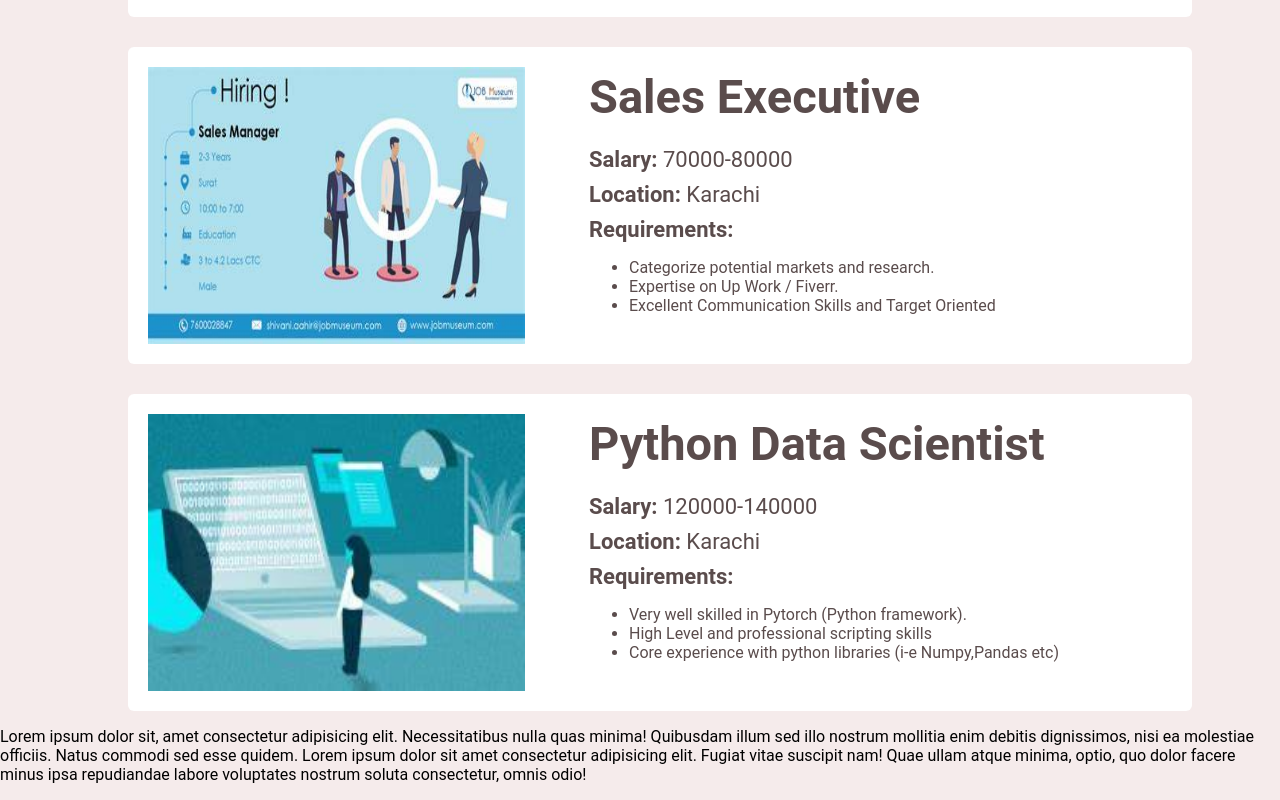
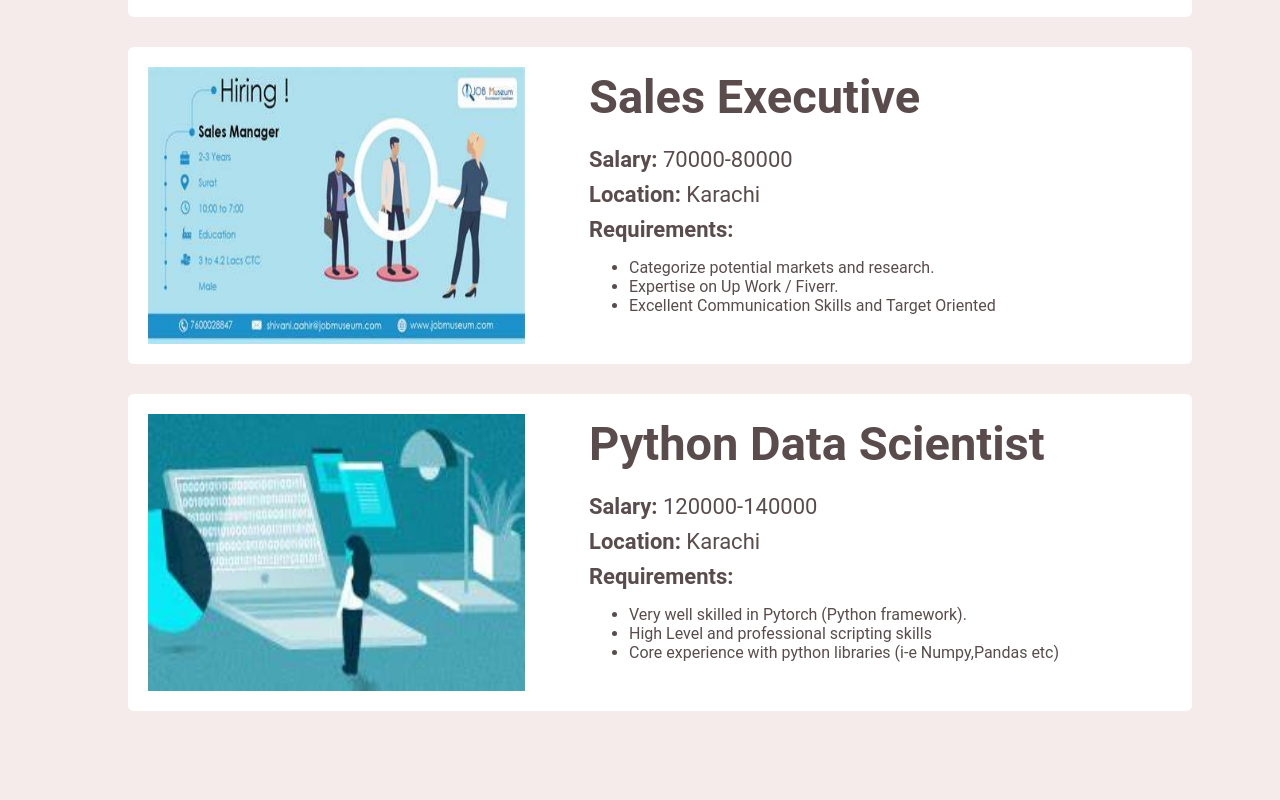
Before and after one commit to TahaHussain0911/jobboard, a plain HTML site: page index.html in a window 1280 px wide. Shown: the part 2422-3222 px from the top of the page. After the commit the page ends 3133 px from the top, so only its background shows below. Drawn offline with Linux system fonts and the light colour scheme.

Commit message:
Changes added

```diff
--- a/index.html
+++ b/index.html
@@ -223,9 +223,6 @@
 
   </section>
 
-<p>Lorem ipsum dolor sit, amet consectetur adipisicing elit. Necessitatibus nulla quas minima! Quibusdam illum sed illo nostrum mollitia enim debitis dignissimos, nisi ea molestiae officiis. Natus commodi sed esse quidem.
-  Lorem ipsum dolor sit amet consectetur adipisicing elit. Fugiat vitae suscipit nam! Quae ullam atque minima, optio, quo dolor facere minus ipsa repudiandae labore voluptates nostrum soluta consectetur, omnis odio!
-</p>
   <!-- <script src="https://cdn.jsdelivr.net/npm/bootstrap@5.2.0-beta1/dist/js/bootstrap.bundle.min.js"
         integrity="sha384-pprn3073KE6tl6bjs2QrFaJGz5/SUsLqktiwsUTF55Jfv3qYSDhgCecCxMW52nD2"
         crossorigin="anonymous"></script> -->
```
